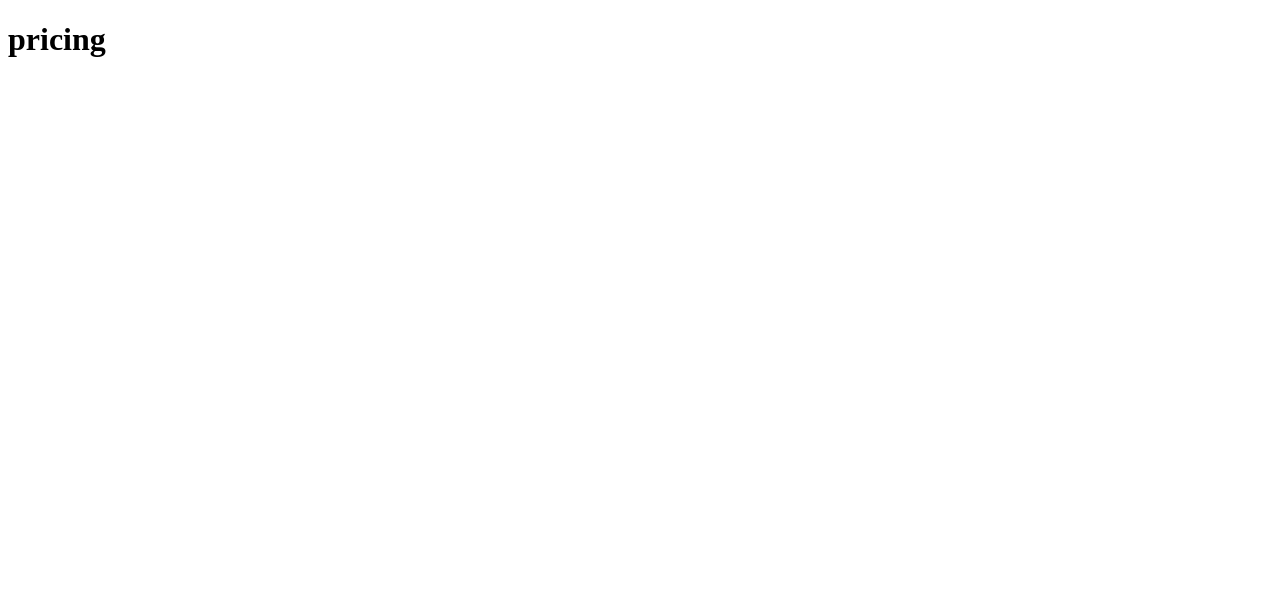
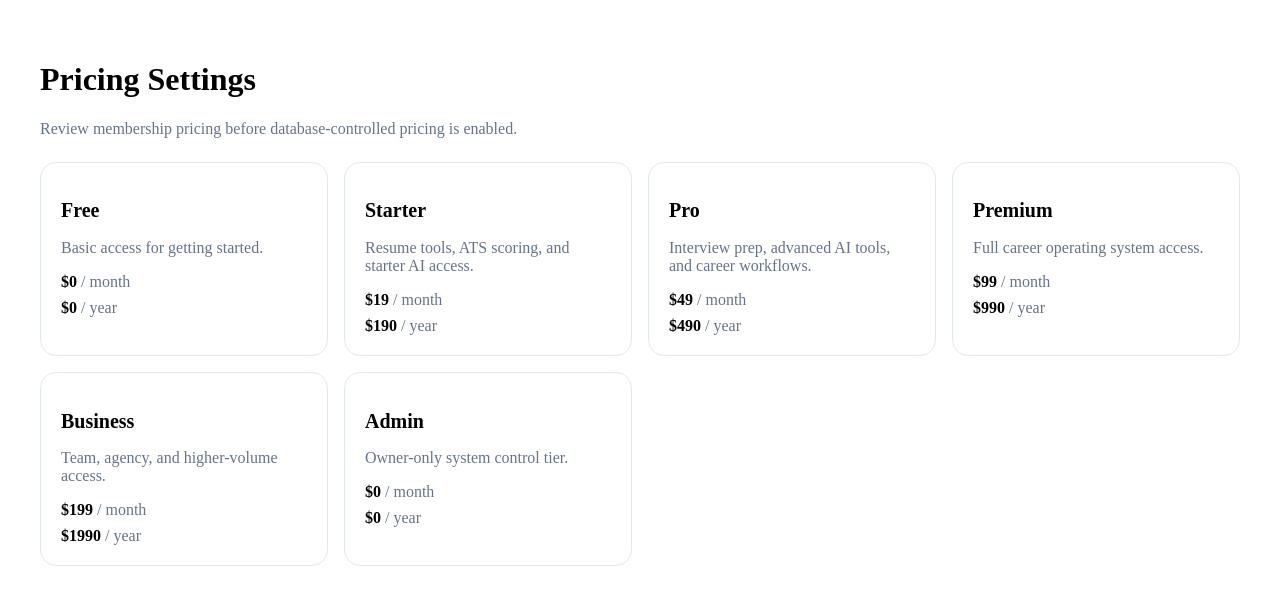
Before and after one commit to mike41192/Crestpoint-solutions-modular-v2, a Next.js app: page /admin/settings/pricing in a window 1280 px wide. Shown: the top 604 px of the page. Built offline with nearby package versions, Linux system fonts and the light colour scheme.

Commit message:
Phase 13: add pricing settings page

```diff
--- a/src/app/admin/settings/pricing/page.tsx
+++ b/src/app/admin/settings/pricing/page.tsx
@@ -1,7 +1,55 @@
-export default function Page() {
+import { pricingPlans } from "@/lib/config/pricing.config"
+
+export default function AdminPricingSettingsPage() {
   return (
-    <main>
-      <h1>pricing</h1>
+    <main style={{ padding: "32px" }}>
+      <div style={{ marginBottom: "24px" }}>
+        <h1 style={{ fontSize: "32px", fontWeight: 700 }}>
+          Pricing Settings
+        </h1>
+
+        <p style={{ marginTop: "8px", color: "#64748b" }}>
+          Review membership pricing before database-controlled pricing is enabled.
+        </p>
+      </div>
+
+      <section
+        style={{
+          display: "grid",
+          gap: "16px",
+          gridTemplateColumns: "repeat(auto-fit, minmax(240px, 1fr))",
+        }}
+      >
+        {pricingPlans.map((plan) => (
+          <div
+            key={plan.tier}
+            style={{
+              border: "1px solid #e2e8f0",
+              borderRadius: "16px",
+              padding: "20px",
+              background: "#ffffff",
+            }}
+          >
+            <h2 style={{ fontSize: "20px", fontWeight: 700 }}>
+              {plan.name}
+            </h2>
+
+            <p style={{ marginTop: "8px", color: "#64748b" }}>
+              {plan.description}
+            </p>
+
+            <div style={{ marginTop: "16px" }}>
+              <strong>${plan.monthlyPrice}</strong>
+              <span style={{ color: "#64748b" }}> / month</span>
+            </div>
+
+            <div style={{ marginTop: "8px" }}>
+              <strong>${plan.yearlyPrice}</strong>
+              <span style={{ color: "#64748b" }}> / year</span>
+            </div>
+          </div>
+        ))}
+      </section>
     </main>
   )
 }
--- a/src/lib/config/pricing.config.ts
+++ b/src/lib/config/pricing.config.ts
@@ -0,0 +1,54 @@
+import type { MembershipTier } from "@/types/modules"
+
+export type PricingPlan = {
+  tier: MembershipTier
+  name: string
+  monthlyPrice: number
+  yearlyPrice: number
+  description: string
+}
+
+export const pricingPlans: PricingPlan[] = [
+  {
+    tier: "free",
+    name: "Free",
+    monthlyPrice: 0,
+    yearlyPrice: 0,
+    description: "Basic access for getting started.",
+  },
+  {
+    tier: "starter",
+    name: "Starter",
+    monthlyPrice: 19,
+    yearlyPrice: 190,
+    description: "Resume tools, ATS scoring, and starter AI access.",
+  },
+  {
+    tier: "pro",
+    name: "Pro",
+    monthlyPrice: 49,
+    yearlyPrice: 490,
+    description: "Interview prep, advanced AI tools, and career workflows.",
+  },
+  {
+    tier: "premium",
+    name: "Premium",
+    monthlyPrice: 99,
+    yearlyPrice: 990,
+    description: "Full career operating system access.",
+  },
+  {
+    tier: "business",
+    name: "Business",
+    monthlyPrice: 199,
+    yearlyPrice: 1990,
+    description: "Team, agency, and higher-volume access.",
+  },
+  {
+    tier: "admin",
+    name: "Admin",
+    monthlyPrice: 0,
+    yearlyPrice: 0,
+    description: "Owner-only system control tier.",
+  },
+]
```
Also changed, not shown: 1 other file (tests, documents, lock files or other folders).
